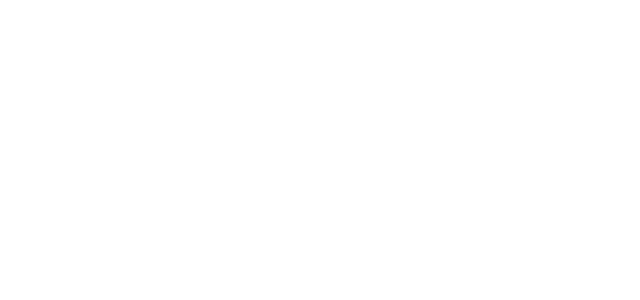
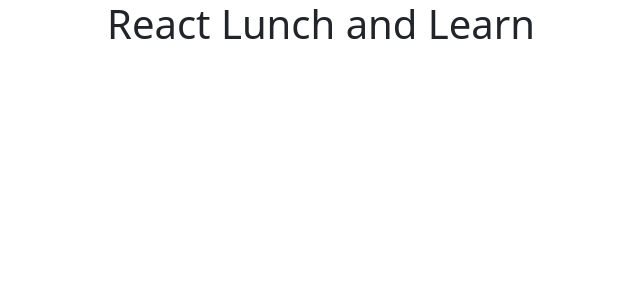
Before and after one commit to thatbr4d/react_lunch_learn, a React (Create React App) app: page / in a window 1280 px wide. Shown: the top 300 px of the page, without its empty margins (319-959 px from the left). Built offline with nearby package versions, Linux system fonts and the light colour scheme.

Commit message:
add react bootstrap

```diff
--- a/package.json
+++ b/package.json
@@ -10,7 +10,9 @@
     "@types/node": "^12.20.24",
     "@types/react": "^17.0.20",
     "@types/react-dom": "^17.0.9",
+    "bootstrap": "^5.1.0",
     "react": "^17.0.2",
+    "react-bootstrap": "^2.0.0-beta.6",
     "react-dom": "^17.0.2",
     "react-scripts": "4.0.3",
     "typescript": "^4.4.3",
--- a/src/App.tsx
+++ b/src/App.tsx
@@ -1,7 +1,15 @@
+import { Carousel, Col, Row } from 'react-bootstrap';
+import Container from 'react-bootstrap/Container';
 
 function App() {
   return (
-    <div></div>
+    <Container fluid>
+      <Row className="justify-content-md-center">
+        <Col lg="auto">
+          <h1 className="header">React Lunch and Learn</h1>
+        </Col>
+      </Row>
+    </Container>
   );
 }
 
--- a/src/index.tsx
+++ b/src/index.tsx
@@ -2,6 +2,9 @@
 import ReactDOM from 'react-dom';
 import './index.css';
 import App from './App';
+
+// Import the Bootstrap CSS
+import 'bootstrap/dist/css/bootstrap.min.css';
 
 ReactDOM.render(
   <React.StrictMode>
```
Also changed, not shown: 1 other file (tests, documents, lock files or other folders).
